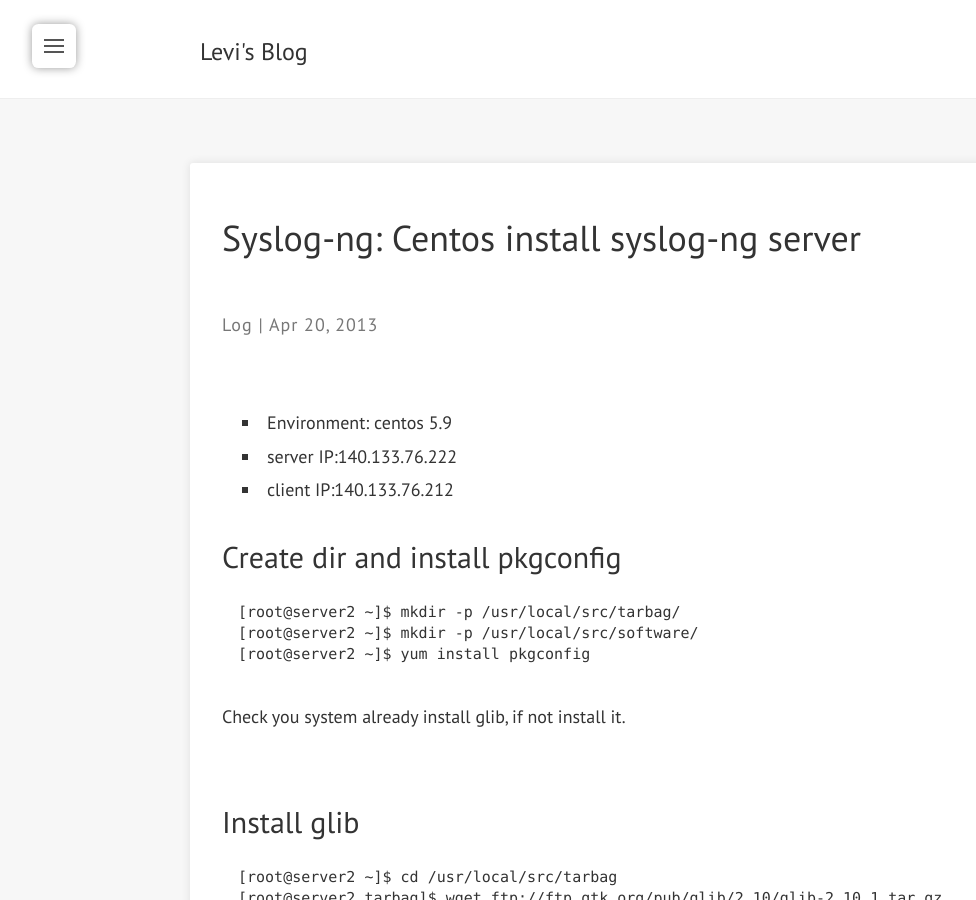
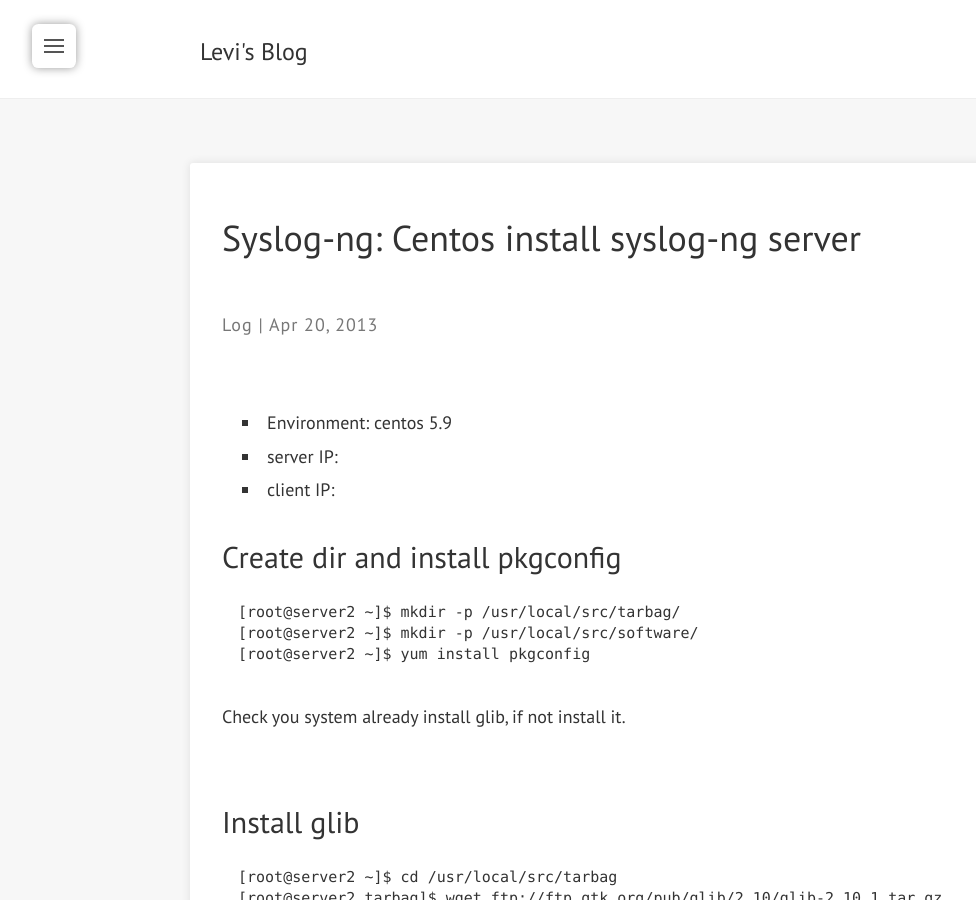
Before and after one commit to levichen/levichen.github.io, a Jekyll site: the page built from _posts/2013-04-20-syslog-ng-centos-install-syslog-ng-server.md, in a window 1280 px wide and 900 px high. Shown: the whole window, without its empty margins (0-976 px from the left). Built offline with Jekyll 4.4.1, drawn with Linux system fonts in a browser that asks for light colours; nearby versions of some CDN libraries; Markdown is read by kramdown in place of the engine named in the settings; comment, search, counter and statistics services are not loaded.

Commit message:
Updated 2013-04-20-syslog-ng-centos-install-syslog-ng-server.md

```diff
--- a/_posts/2013-04-20-syslog-ng-centos-install-syslog-ng-server.md
+++ b/_posts/2013-04-20-syslog-ng-centos-install-syslog-ng-server.md
@@ -7,9 +7,10 @@
 ---
 
 
+
 - Environment: centos 5.9
-- server IP:140.133.76.222
-- client IP:140.133.76.212
+- server IP: <server ip>
+- client IP: <client ip>
 
 ## Create dir and install pkgconfig
 
```
